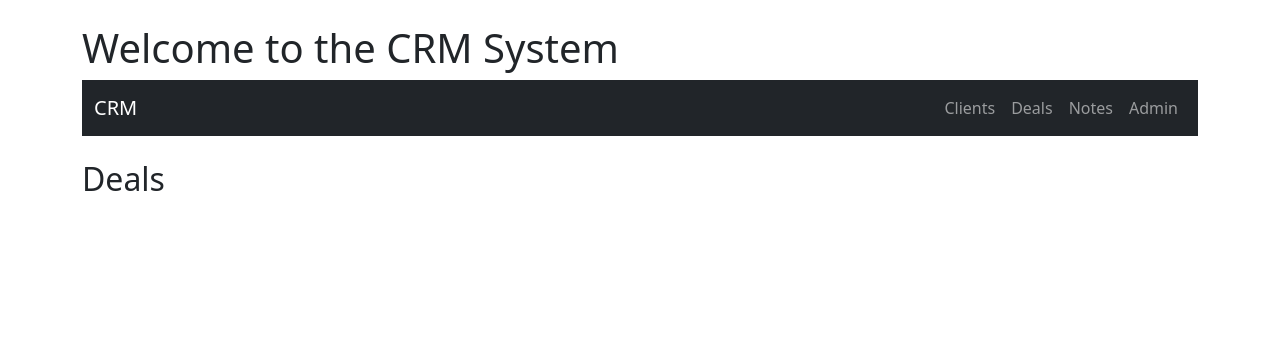
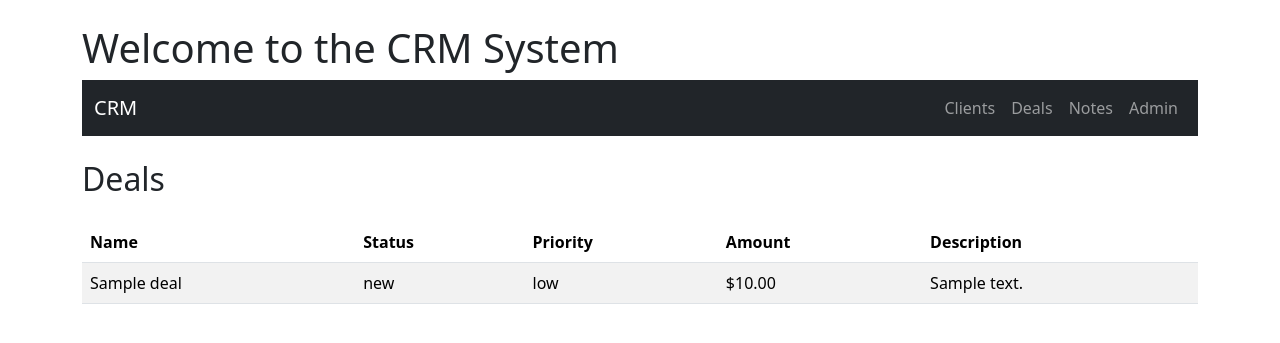
Before and after one commit to lisarivn/crm-system, a Django app: page /deals/ in a window 1280 px wide. Shown: the top 343 px of the page. Run offline with Django 5.2, Linux system fonts and the light colour scheme; tables that the repository leaves empty hold one stand-in row (values such as "Sample post").

Commit message:
updated all pages (clients, deals, notes)

```diff
--- a/apps/clients/views.py
+++ b/apps/clients/views.py
@@ -5,4 +5,4 @@ from .models import Client
 def clients_list(request):
     # render HTML template with clients data
     clients = Client.objects.all()
-    return render(request, "clients/clients_list.html")
+    return render(request, "clients/clients_list.html", {"clients": clients})
--- a/apps/deals/templates/deals/deals_list.html
+++ b/apps/deals/templates/deals/deals_list.html
@@ -2,6 +2,29 @@
 
 {% block content %}
 
-<h2>Deals</h2>
+<h2 class="mb-4">Deals</h2>
+<table class="table table-striped table-hover">
+    <thead>
+        <tr>
+            <th>Name</th>
+            <th>Status</th>
+            <th>Priority</th>
+            <th>Amount</th>
+            <th>Description</th>
+        </tr>
+    </thead>
+
+    <tbody>
+        {% for deal in deals %}
+        <tr>
+            <td>{{ deal.name }}</td>
+            <td>{{ deal.status }}</td>
+            <td>{{ deal.priority }}</td>
+            <td>${{ deal.amount|floatformat:2 }}</td>
+            <td>{{ deal.description }}</td>
+        </tr>
+        {% endfor %}
+    </tbody>
+</table>
 
 {% endblock %}
--- a/apps/deals/views.py
+++ b/apps/deals/views.py
@@ -5,4 +5,4 @@ from .models import Deal
 def deals_list(request):
     # render HTML template with deals data
     deals = Deal.objects.all()
-    return render(request, "deals/deals_list.html")
+    return render(request, "deals/deals_list.html", {"deals": deals})
--- a/apps/notes/views.py
+++ b/apps/notes/views.py
@@ -5,4 +5,4 @@ from .models import Notes
 def notes_list(request):
     # render HTML template with notes data
     notes = Notes.objects.all()
-    return render(request, "notes/notes_list.html")
+    return render(request, "notes/notes_list.html", {"notes": notes})
```
Also changed, not shown: apps/clients/templates/clients/clients_list.html (+21 -1 lines), apps/notes/templates/notes/notes_list.html (+23 -1 lines).
